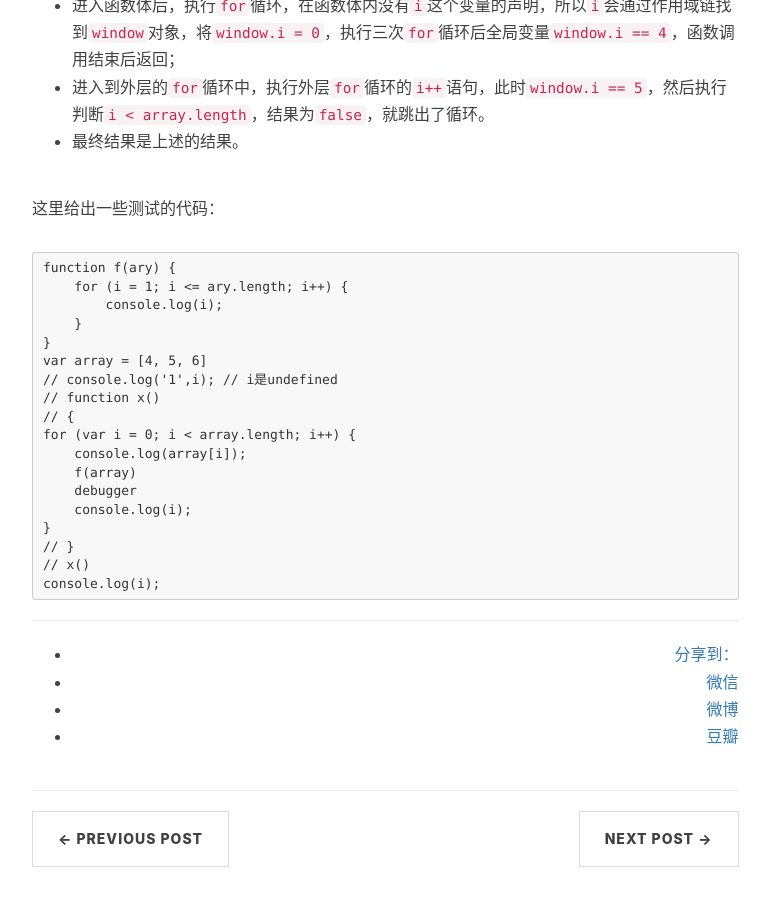
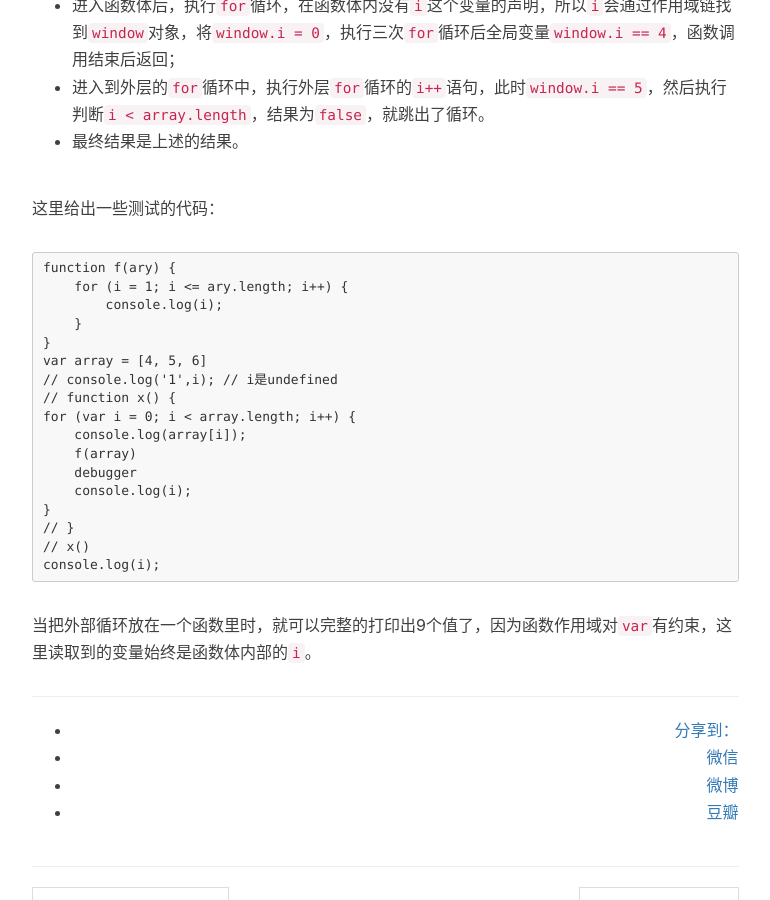
Before and after one commit to YouziXR/YouziXR.github.io, a Jekyll site: the page built from _posts/2019-03-05-JS-刷题记录.md, in a window 1280 px wide and 900 px high, scrolled down 2504 px. Shown: the whole window, without its empty margins (233-1003 px from the left). Built offline with Jekyll 4.4.1, drawn with Linux system fonts in a browser that asks for light colours; nearby versions of some CDN libraries; our own code applies the rules of GitHub Pages for plain Markdown files; comment, search, counter and statistics services are not loaded.

Commit message:
添加一句解释

```diff
--- a/_posts/2019-03-05-JS-刷题记录.md
+++ b/_posts/2019-03-05-JS-刷题记录.md
@@ -95,8 +95,7 @@
     }
     var array = [4, 5, 6]
     // console.log('1',i); // i是undefined
-    // function x()
-    // {
+    // function x() {
     for (var i = 0; i < array.length; i++) {
         console.log(array[i]);
         f(array)
@@ -106,3 +105,5 @@
     // }
     // x()
     console.log(i);
+
+当把外部循环放在一个函数里时，就可以完整的打印出9个值了，因为函数作用域对`var`有约束，这里读取到的变量始终是函数体内部的`i`。
```
